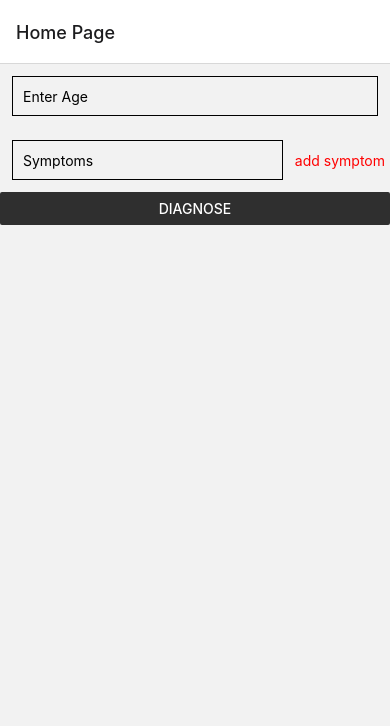
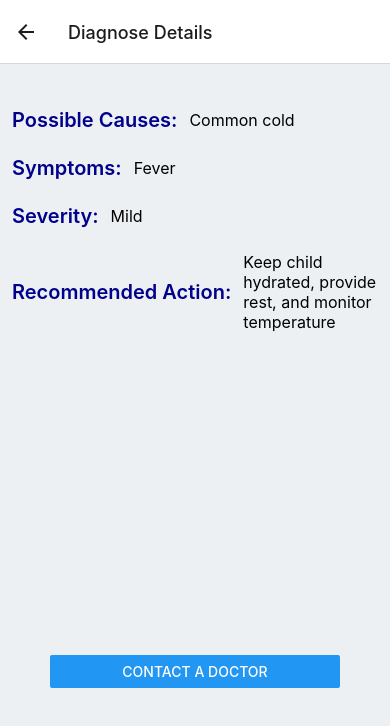
Before and after one commit to sri-harini-m/first-line-of-care, a React Native app: screen / in a window 390 px wide. Both pictures are taken after a click on the button "DIAGNOSE". Shown: the top 726 px of the page. Built offline with nearby package versions, Linux system fonts and the light colour scheme.

Commit message:
fixed diagonose page and connected details

```diff
--- a/App.tsx
+++ b/App.tsx
@@ -3,6 +3,7 @@ import { StyleSheet, Text, View } from "react-native";
 import { NavigationContainer } from "@react-navigation/native";
 import {createNativeStackNavigator} from '@react-navigation/native-stack';
 import Diagnose from "./pages/Diagnose";
+import DiagnoseDetails from "./pages/nestedPages/DiagnoseDetails";
 
 
 
@@ -14,9 +15,12 @@ export default function App() {
     <NavigationContainer>
       <Stack.Navigator>
       <Stack.Screen
-          name="Home Page"
+          name="Diagnose"
           component={Diagnose}/>
-
+      <Stack.Screen
+      name="Diagnose Details"
+      component={DiagnoseDetails}
+      />
       </Stack.Navigator>
     </NavigationContainer>
   );
--- a/pages/Diagnose.tsx
+++ b/pages/Diagnose.tsx
@@ -1,8 +1,8 @@
 import { useState } from "react";
-import { Button, FlatList, Pressable, StyleSheet, Text, TextInput, View } from "react-native";
+import { Button, FlatList, Pressable, ScrollView, StyleSheet, Text, TextInput, View } from "react-native";
 
 
-export default function Home() {
+export default function Home({navigation}) {
     const [number, setNumber] = useState(null)
     const [singleSymptom, setsingleSymptom] = useState("")
     const [Symptoms , setSymptoms] = useState([])
@@ -17,7 +17,7 @@ export default function Home() {
     }
     return (
       <View>
-
+        <ScrollView>
         <TextInput
         style={styles.input}
         onChangeText={(num) =>{onChangeNumber(num)}}
@@ -52,22 +52,23 @@ export default function Home() {
         color: 'red',}}>add symptom</Text>
     </Pressable>
     </View>
+    {Symptoms.map((item,i) => {
+        return (
+          <View style={{flexDirection:"row",padding:10}} key={i}><Text style={{padding:10, fontSize:20}}>{item}</Text>
+          <Pressable onPress={()=>setSymptoms(Symptoms.filter(a => a !== item))}>
+          <Text style={{padding:15, color:"red"}}>Delete</Text>
+          </Pressable>
+  </View>
+        );
+      })}
 
-<FlatList
-        data={Symptoms}
-        renderItem={({item}) => <View style={{flexDirection:"row",padding:10}}><Text style={{padding:10, fontSize:20}}>{item}</Text>
-        <Pressable onPress={()=>setSymptoms(Symptoms.filter(a => a !== item))}>
-        <Text style={{padding:15, color:"red"}}>Delete</Text>
-        </Pressable>
-</View>}
-        keyExtractor={item => item}
-      />
 
 <Button
-  onPress={()=>{console.log(Symptoms, number)}}
+  onPress={()=>{navigation.navigate("Diagnose Details")}}
   title="Diagnose"
   color="#2f2f2f"
 />
+</ScrollView>
       </View>
     );
   }
--- /dev/null
+++ b/pages/nestedPages/DiagnoseDetails.js
@@ -0,0 +1,73 @@
+import React from "react";
+import { Text, View, StyleSheet, Button } from "react-native";
+export default function DiagnoseDetails() {
+  return (
+    <View style={styles.container}>
+      <View style={styles.body}>
+        <View style={styles.infoContainer}>
+          <Text style={styles.infoLabel}>Possible Causes:</Text>
+          <Text style={styles.infoText}>Common cold</Text>
+        </View>
+        <View style={styles.infoContainer}>
+          <Text style={styles.infoLabel}>Symptoms:</Text>
+          <Text style={styles.infoText}>Fever</Text>
+        </View>
+        <View style={styles.infoContainer}>
+          <Text style={styles.infoLabel}>Severity:</Text>
+          <Text style={styles.infoText}>Mild</Text>
+        </View>
+        <View style={styles.infoContainer}>
+          <Text style={styles.infoLabel}>Recommended Action:</Text>
+          <Text style={styles.infoText}>
+            Keep child hydrated, provide rest, and monitor temperature
+          </Text>
+        </View>
+        {/* <View style={styles.infoContainer}>
+          <Text style={styles.infoLabel}>Contact a doctor</Text>
+          <Text style={styles.infoText}>Contact(button here)</Text>
+        </View> */}
+        <View style={styles.button}>
+          <Button title="Contact a doctor" />
+          {/* onPress={onPressLearnMore} */}
+        </View>
+      </View>
+    </View>
+  );
+}
+const styles = StyleSheet.create({
+  container: {
+    flex: 1,
+    backgroundColor: "#ECF0F3",
+  },
+  locationContainer: {
+    flex: 1,
+    marginBottom: 20,
+  },
+  body: {
+    marginTop: 20,
+    alignItems: "left",
+    justifyContent: "center",
+  },
+  infoContainer: {
+    flexDirection: "row",
+    alignItems: "center",
+    marginTop: 12,
+    paddingHorizontal: 12,
+    paddingTop: 12,
+  },
+  infoLabel: {
+    fontSize: 20,
+    fontWeight: "600",
+    color: "#00008B",
+    marginRight: 12,
+  },
+  infoText: {
+    fontSize: 16,
+    flex: 1,
+  },
+  button: {
+    margin: 50,
+    paddingTop: "70%",
+    justifyContent: "flex-end",
+  },
+});
```
Also changed, not shown: pages/Output.js (deleted, +0 -72 lines).
